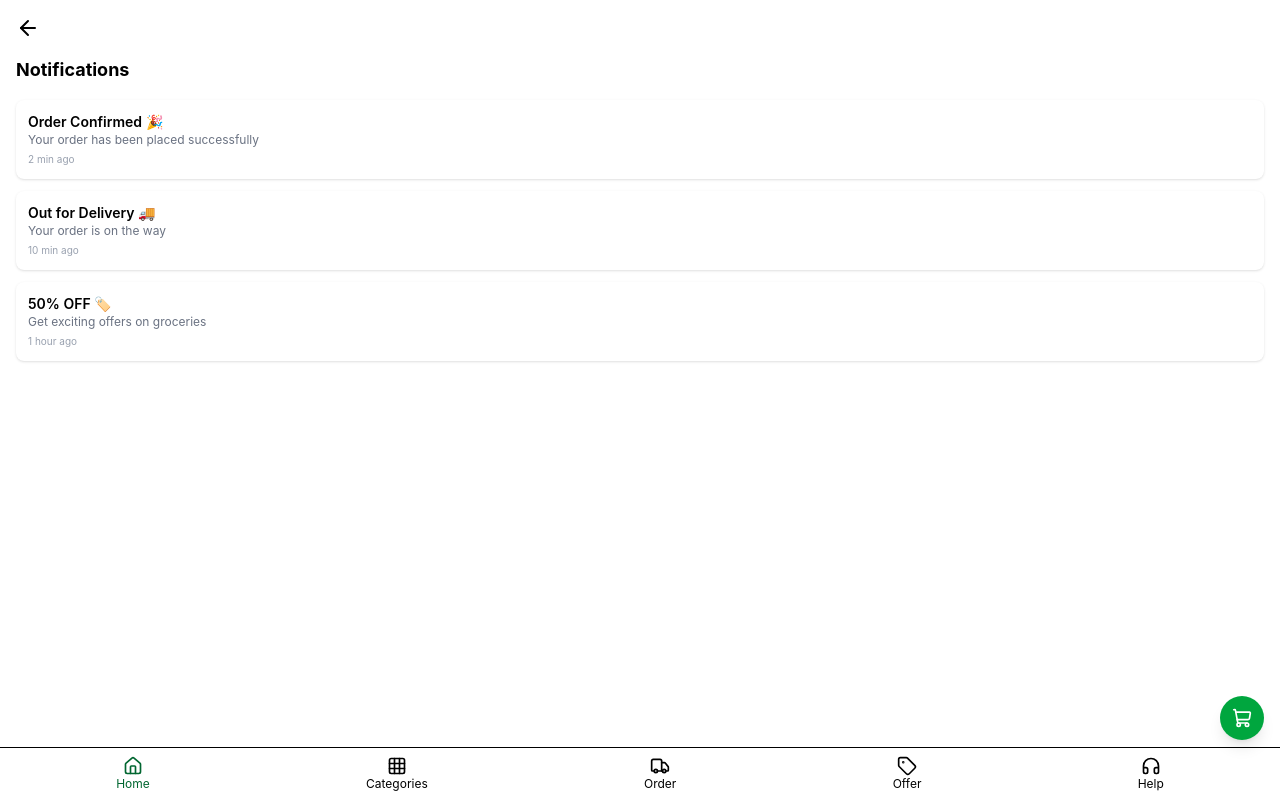
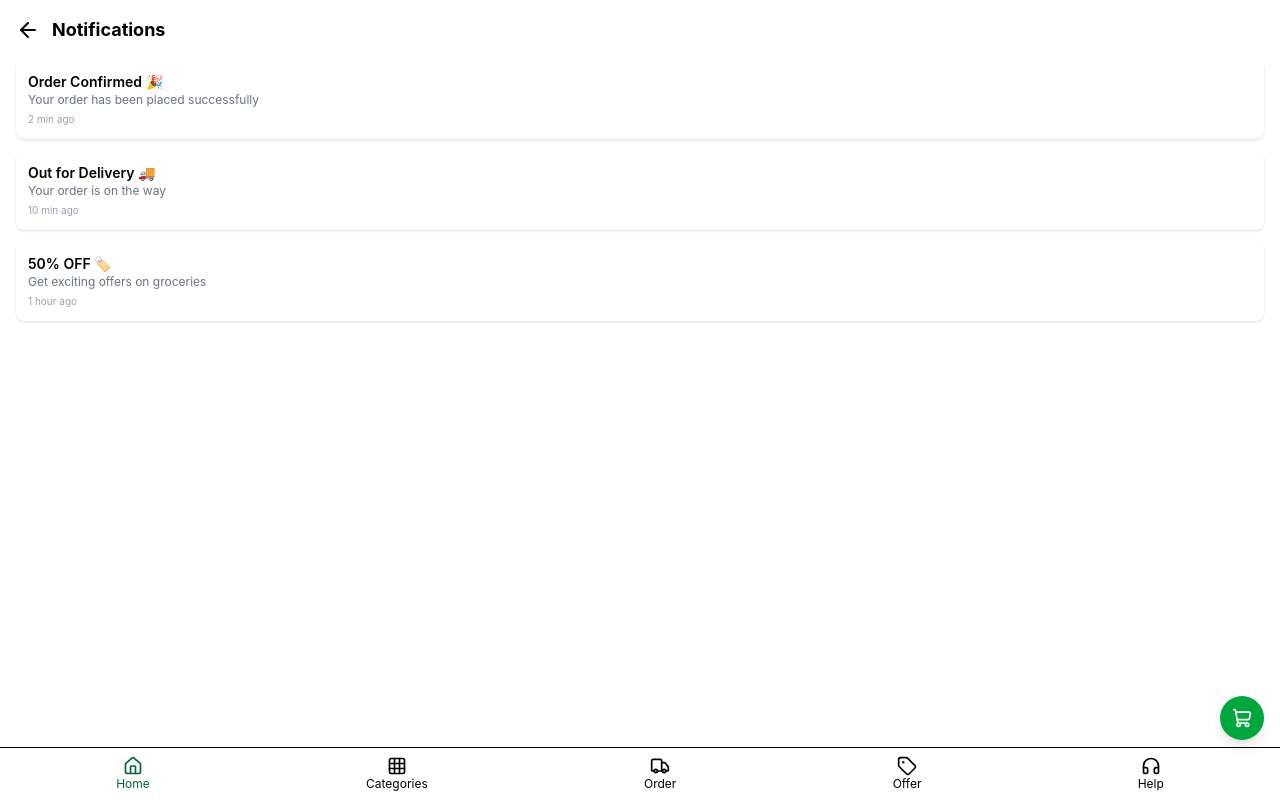
Before and after one commit to pritamkumar2080/loocals-app, a React (Vite) app: page /notification in a window 1280 px wide. Built offline with nearby package versions, Linux system fonts and the light colour scheme; no server answers.

Commit message:
change backheader

```diff
--- a/src/components/RandomProducts.jsx
+++ b/src/components/RandomProducts.jsx
@@ -18,9 +18,6 @@ const RandomProducts = () => {
         <h2 className="text-sm font-semibold">
           Popular Products
         </h2>
-        <span className="text-green-600 text-xs">
-          View all
-        </span>
       </div>
 
       {/* GRID */}
--- a/src/pages/CategoriesPage.jsx
+++ b/src/pages/CategoriesPage.jsx
@@ -1,3 +1,4 @@
+import BackHeader from "../components/BackHeader";
 import React from "react";
 import { useNavigate } from "react-router-dom";
 
@@ -27,11 +28,8 @@ const CategoriesPage = () => {
 
   return (
     <div className="p-4 pb-20 bg-gray-50 min-h-screen">
+       <BackHeader title="All Categories" />
 
-      {/* HEADER */}
-      <h2 className="text-lg font-bold mb-4">
-        All Categories
-      </h2>
 
       {/* GRID */}
       <div className="grid grid-cols-4 gap-3">
--- a/src/pages/Notification.jsx
+++ b/src/pages/Notification.jsx
@@ -25,11 +25,8 @@ const notifications = [
 const Notification = () => {
   return (
     <div className="p-4">
-      <BackHeader title="" />
+      <BackHeader title=" Notifications" />
 
-      <h2 className="text-lg font-bold mb-4">
-        Notifications
-      </h2>
 
       {notifications.length === 0 ? (
         <p>No notifications 😢</p>
```
